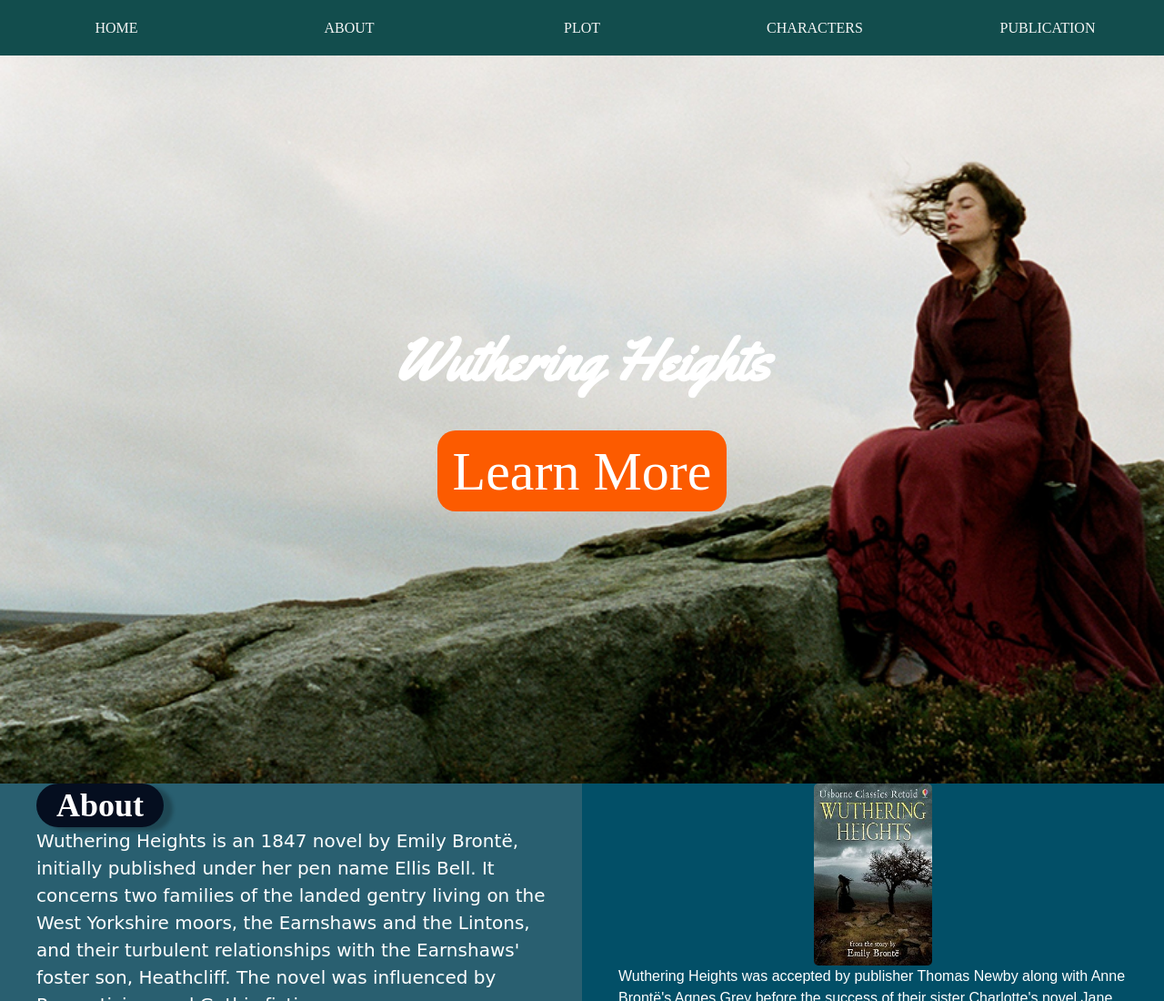
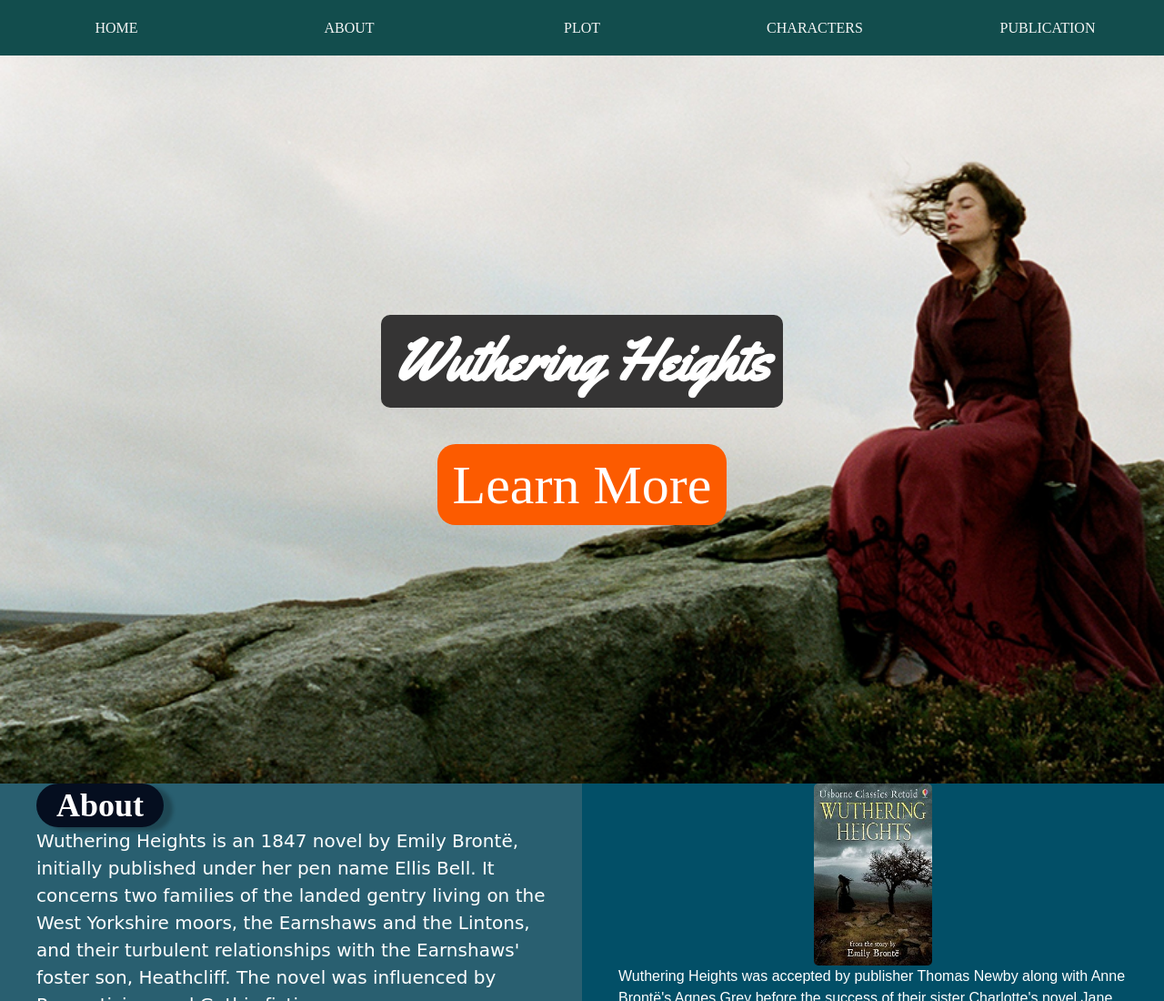
Before and after one commit to jeffrey-agyepong/assignment-1-typography, a website built with Parcel: page index.html in a window 1280 px wide. Shown: the top 1100 px of the page at 91% size. Built offline with nearby package versions, Linux system fonts and the light colour scheme; a web font is replaced by a local one.

Commit message:
Update style.css

```diff
--- a/css/style.css
+++ b/css/style.css
@@ -41,6 +41,9 @@ h1 {
   text-align: center;
   color: #ffffff;
   margin: 0;
+  background: rgb(53, 52, 52);
+  border-radius: 10px;
+  padding: 15px;
 }
 
 h2 {
```
